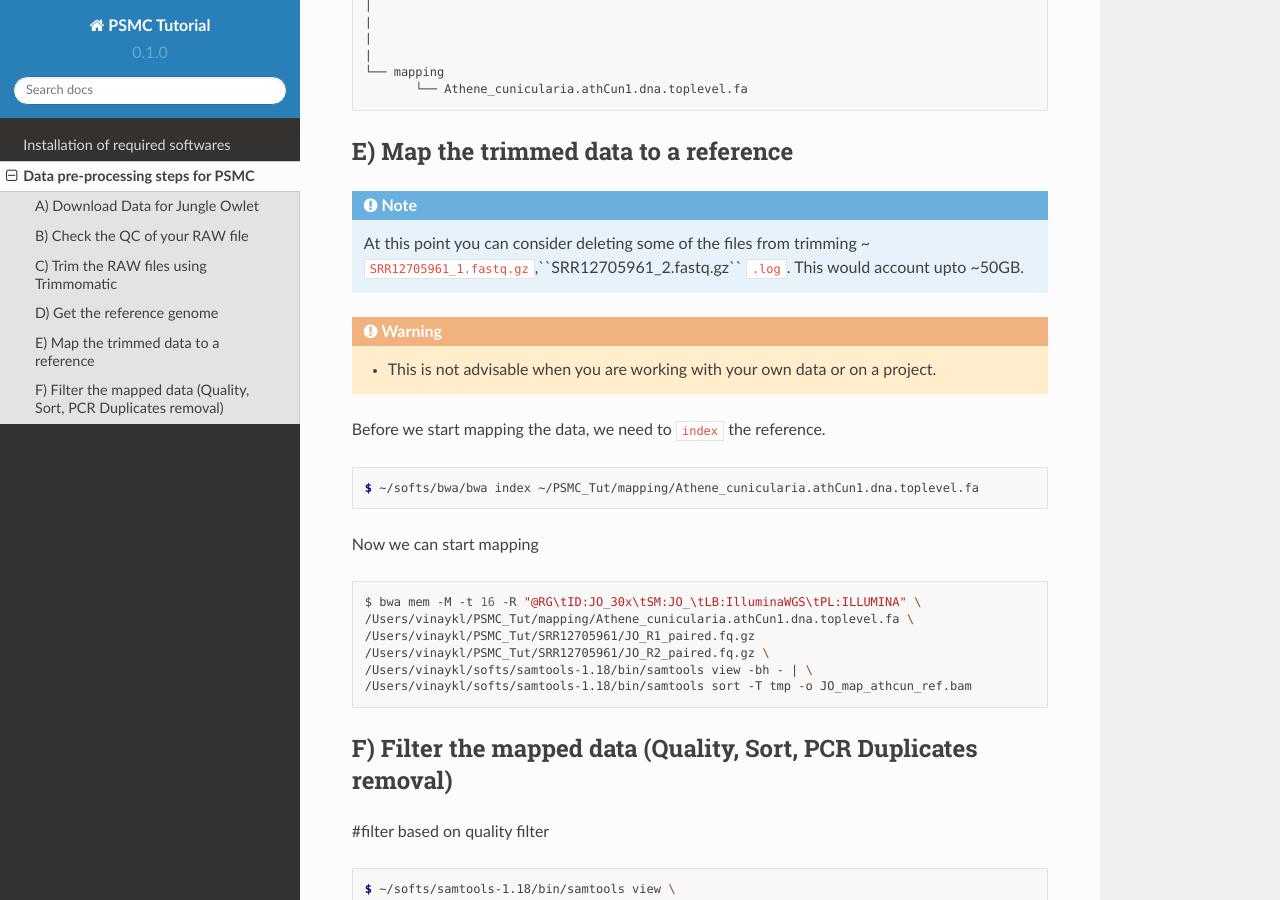
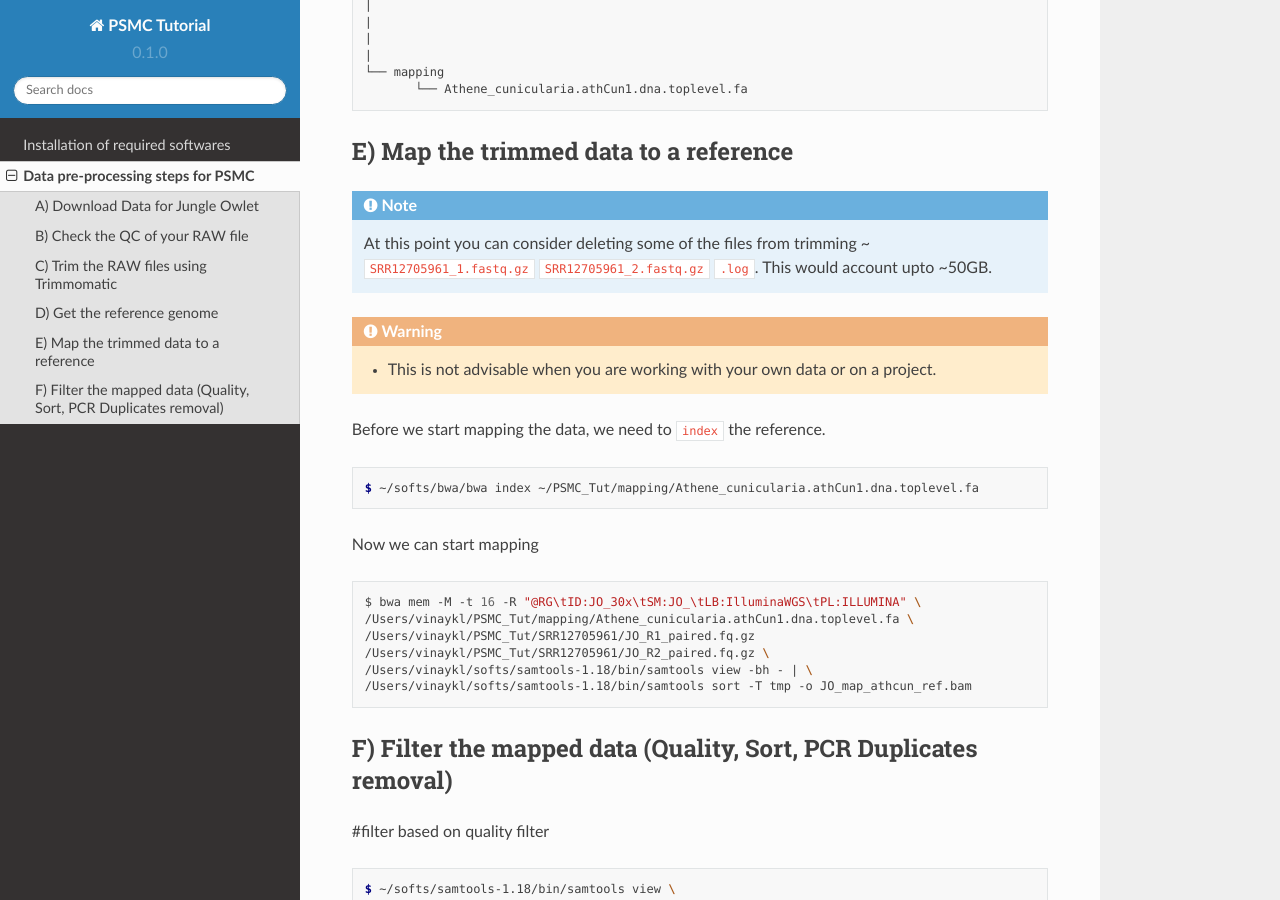
Before and after one commit to stachyris/PSMC_Tutorial-BirdLab, a Sphinx documentation site: the page built from docs/source/01_Data_Pre-Processing.rst, in a window 1280 px wide and 900 px high, scrolled down 1957 px. Built offline with Sphinx 7.4.7 and the Read the Docs theme 2.0.0, drawn with Linux system fonts in a browser that asks for light colours.

```diff
--- a/docs/source/01_Data_Pre-Processing.rst
+++ b/docs/source/01_Data_Pre-Processing.rst
@@ -103,7 +103,7 @@ E) Map the trimmed data to a reference
 .. note::
 
  At this point you can consider deleting some of the files from trimming ~
- ``SRR12705961_1.fastq.gz``,``SRR12705961_2.fastq.gz`` ``.log``. This would account upto ~50GB.
+ ``SRR12705961_1.fastq.gz``  ``SRR12705961_2.fastq.gz``  ``.log``. This would account upto ~50GB.
 
 .. warning::
 
```
